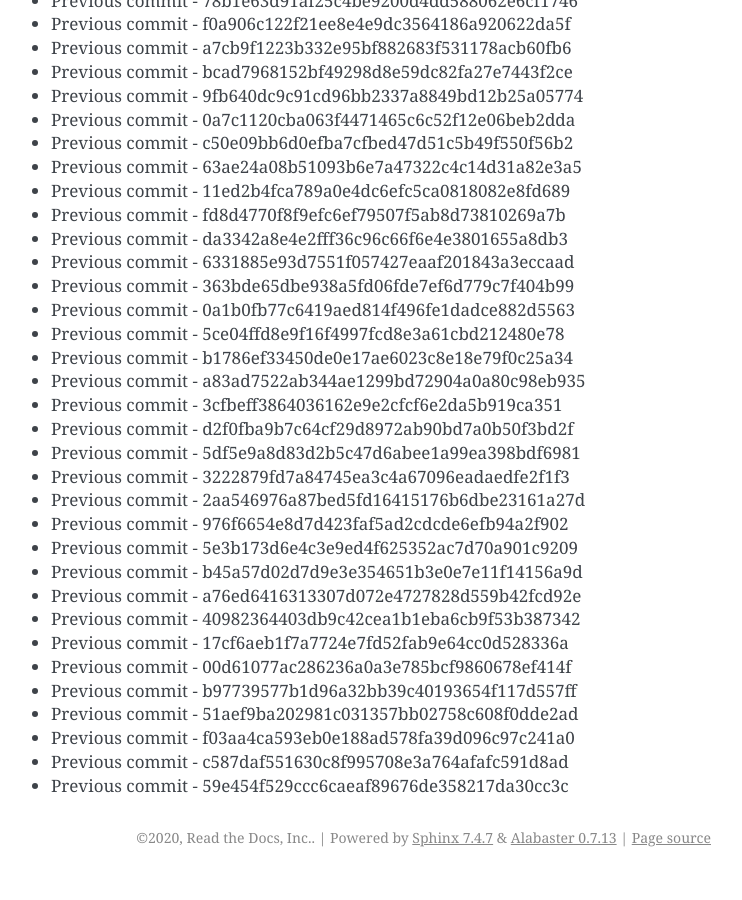
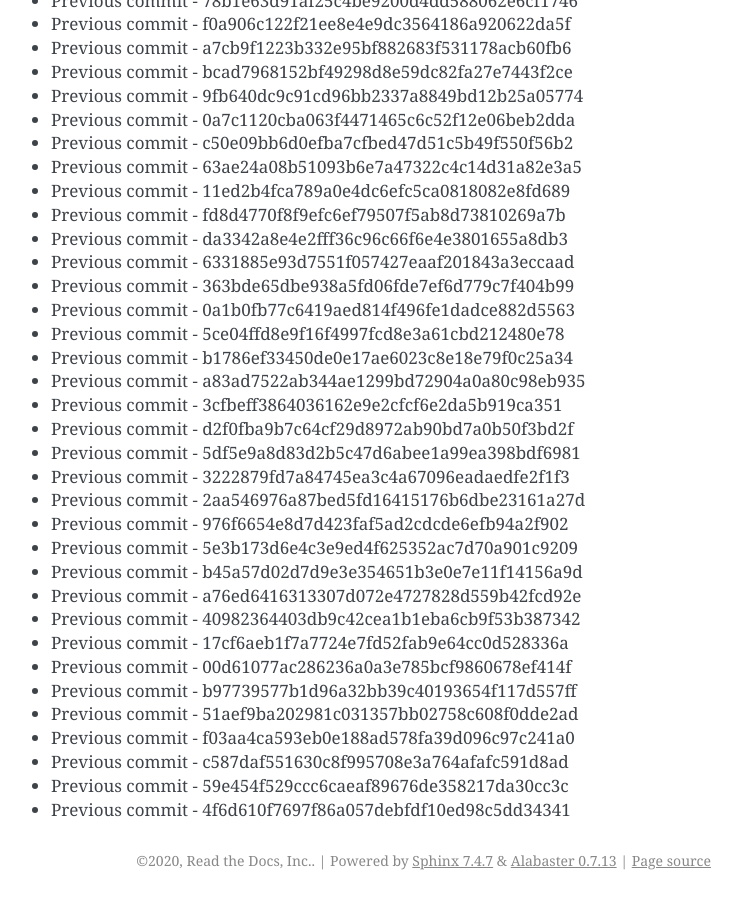
Before and after one commit to readthedocs/rtd-git-stresstest, a Sphinx documentation site: the page built from docs/updates.rst, in a window 1280 px wide and 900 px high, scrolled down 105385 px. Shown: the whole window, without its empty margins (399-1141 px from the left). Built offline with Sphinx 7.4.7, drawn with Linux system fonts in a browser that asks for light colours; before the commit the page ends 106262 px from its top, so only the background shows below that.

Commit message:
Generating commit from previous: 4f6d610f7697f86a057debfdf10ed98c5dd34341

```diff
--- a/docs/updates.rst
+++ b/docs/updates.rst
@@ -4460,3 +4460,4 @@ It can be tested for any performance characteristics.
 * Previous commit - f03aa4ca593eb0e188ad578fa39d096c97c241a0
 * Previous commit - c587daf551630c8f995708e3a764afafc591d8ad
 * Previous commit - 59e454f529ccc6caeaf89676de358217da30cc3c
+* Previous commit - 4f6d610f7697f86a057debfdf10ed98c5dd34341
```
